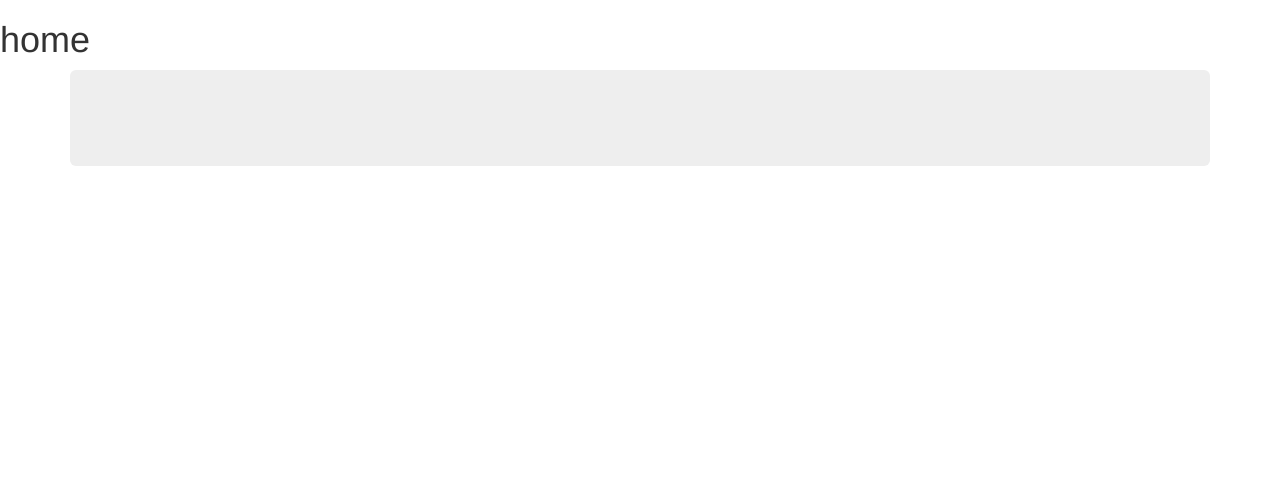
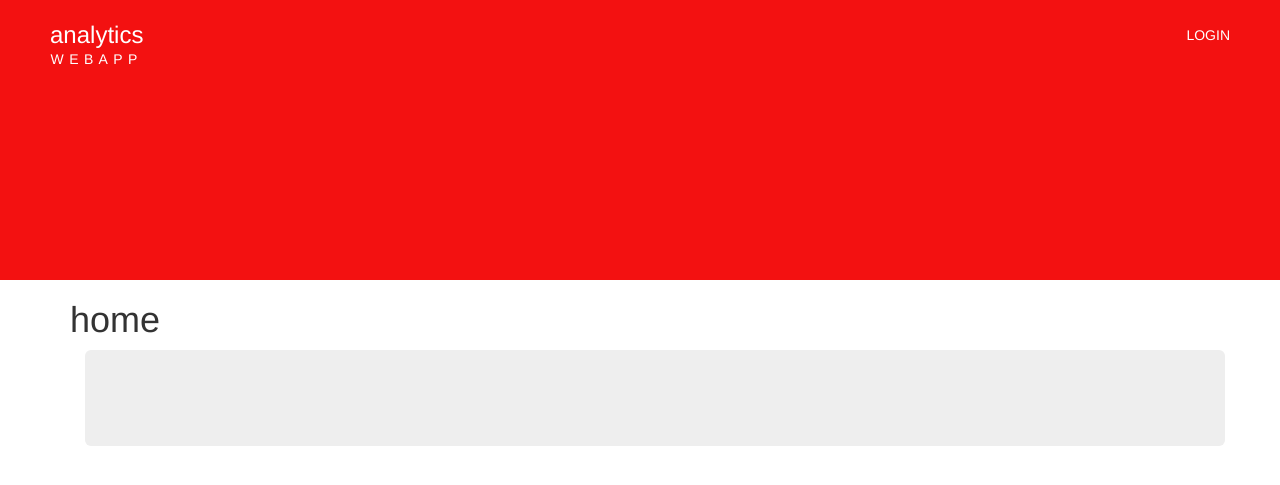
Before and after one commit to flema1/dataAssistant, a Django app: page / in a window 1280 px wide. Shown: the top 485 px of the page. Run offline with Django 3.2, Linux system fonts and the light colour scheme; some libraries are stand-ins or nearby versions.

Commit message:
add navbar

```diff
--- /dev/null
+++ b/data/static/css/styles.css
@@ -0,0 +1,31 @@
+.main-header {
+  background-color: #f31111;
+  color: white;
+  height: 35%;
+}
+
+.nav-container {
+  padding: 25px 50px 25px 50px;
+  display: flex;
+  flex-direction: row;
+  justify-content: space-between;
+}
+
+.logo-container {
+  line-height: 0.8;
+  font-size: 24px;
+}
+.logo-container p {
+  text-align: center;
+}
+
+.logo-minor {
+  text-transform: uppercase;
+  letter-spacing: 5.4px;
+  font-size: 14px;
+}
+
+.login-btn {
+  color: white;
+  text-transform: uppercase;
+}
--- /dev/null
+++ b/data/templates/base.html
@@ -0,0 +1,29 @@
+{% load staticfiles %}
+<html>
+    <head>
+        <title>Header</title>
+        <link rel="stylesheet" href="{% static "css/styles.css" %}">
+        <link rel="stylesheet" href="//maxcdn.bootstrapcdn.com/bootstrap/3.2.0/css/bootstrap.min.css">
+        <link rel="stylesheet" href="//maxcdn.bootstrapcdn.com/bootstrap/3.2.0/css/bootstrap-theme.min.css">
+        <link href='//fonts.googleapis.com/css?family=Lobster&subset=latin,latin-ext' rel='stylesheet' type='text/css'>
+    </head>
+    <body>
+        <div class="main-header">
+            <div  class="nav-container">
+                <div class="logo-container">
+                    <p>analytics</p>
+                    <p class="logo-minor">webapp</p>
+            </div>
+                <p class="login-btn">login</p>
+            </div>
+        </div>
+        <div class="content container">
+            <div class="row">
+                <div class="col-md-8">
+                 {% block content %}
+                 {% endblock %}
+                </div>
+            </div>
+        </div>
+    </body>
+</html>
--- a/data/templates/index.html
+++ b/data/templates/index.html
@@ -1,19 +1,8 @@
-<!DOCTYPE html>
-<!--{% load staticfiles %}-->
-<html>
-  <head>
-    <meta charset="UTF-8">
-    <title>home</title>
-    <!--<link rel="stylesheet" href="{% static "css/mystyle.css" %}">-->
-    <!-- Latest compiled and minified CSS -->
-    <link rel="stylesheet" href="https://maxcdn.bootstrapcdn.com/bootstrap/3.3.7/css/bootstrap.min.css" integrity="sha384-BVYiiSIFeK1dGmJRAkycuHAHRg32OmUcww7on3RYdg4Va+PmSTsz/K68vbdEjh4u" crossorigin="anonymous">
-  </head>
-  <body>
-      <h1>home</h1>
+{% extends './base.html' %}
+{% block content %}
+    <h1>home</h1>
       <div class="container">
         <div class="jumbotron">
         </div>
       </div>
-
-  </body>
-</html>
+{% endblock %}
```
